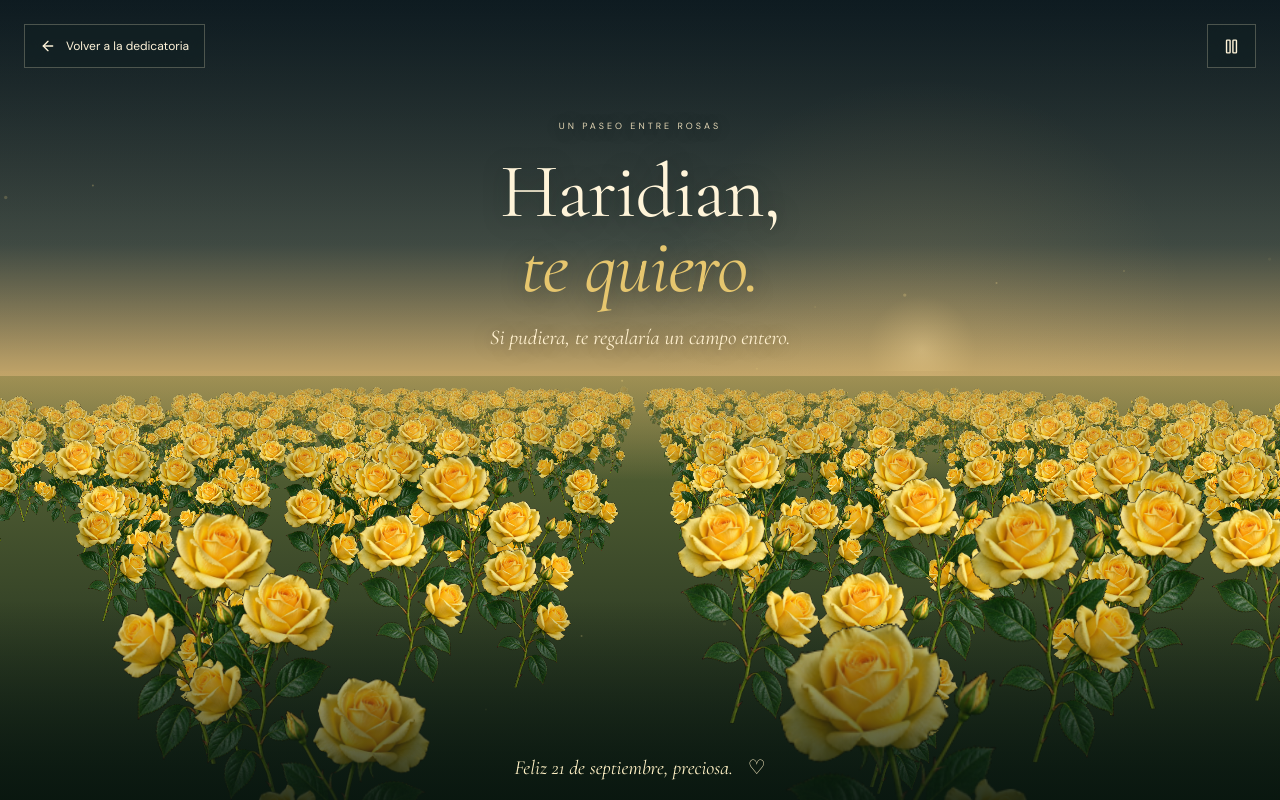
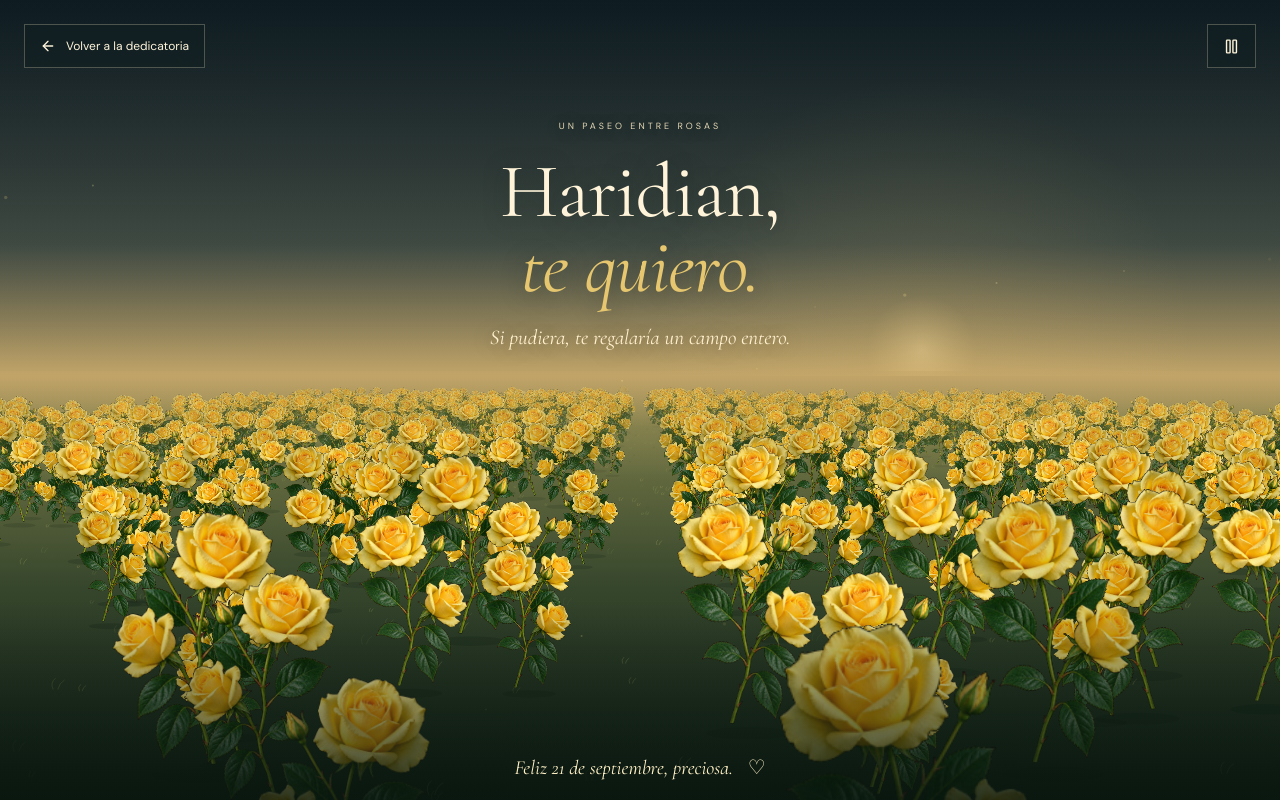
Before and after one commit to vornicx/21septiembre, a React (Vite) app: page / in a window 1280 px wide. Both pictures are taken after a click on the button "Entrar en tu jardín". Shown: the part 1909-2709 px from the top of the page. Built offline with nearby package versions, Linux system fonts and the light colour scheme.

Commit message:
Blend the meadow horizon and anchor roses with grass and ground shadows

```diff
--- a/src/FlowerUniverse.tsx
+++ b/src/FlowerUniverse.tsx
@@ -59,6 +59,7 @@ export default function FlowerUniverse({ onClose }: { onClose: () => void }) {
     plant.src='/art/rose-plant.webp';
     let seed=2109;const random=()=>{seed=(seed*16807)%2147483647;return(seed-1)/2147483646;};
     const flowers=Array.from({length:1400},(_,i)=>({kind:i%sprites.length,x:(random()<.5?-1:1)*(.24+random()*8),z:random()*26,size:.7+random()*.55,phase:random()*6.28}));
+    const grasses=Array.from({length:2400},()=>({x:(random()-.5)*17,z:random()*26,height:.4+random()*.8,shade:Math.floor(random()*4)}));
     let w=0,h=0,frame=0,last=0,lastDraw=0,time=position.current.time,travel=position.current.travel;
     const resize=()=>{w=el.clientWidth;h=el.clientHeight;const dpr=Math.min(devicePixelRatio||1,1.75);el.width=Math.round(w*dpr);el.height=Math.round(h*dpr);ctx.setTransform(dpr,0,0,dpr,0,0);draw();};
     function draw(){
@@ -66,8 +67,12 @@ export default function FlowerUniverse({ onClose }: { onClose: () => void }) {
       const horizon=h*.47;
       const sky=ctx.createLinearGradient(0,0,0,horizon);sky.addColorStop(0,'#111e23');sky.addColorStop(.65,'#465047');sky.addColorStop(1,'#c1a468');ctx.fillStyle=sky;ctx.fillRect(0,0,w,h);
       const sun=ctx.createRadialGradient(w*.72,horizon-26,0,w*.72,horizon-26,h*.34);sun.addColorStop(0,'#f7d89577');sun.addColorStop(.2,'#e7c37725');sun.addColorStop(1,'#e7c37700');ctx.fillStyle=sun;ctx.fillRect(0,0,w,h);
-      const ground=ctx.createLinearGradient(0,horizon,0,h);ground.addColorStop(0,'#868145');ground.addColorStop(.25,'#4d5a31');ground.addColorStop(1,'#132319');ctx.fillStyle=ground;ctx.fillRect(0,horizon,w,h-horizon);
+      const ground=ctx.createLinearGradient(0,horizon,0,h);ground.addColorStop(0,'#c1a468');ground.addColorStop(.12,'#747746');ground.addColorStop(.5,'#36462c');ground.addColorStop(1,'#132319');ctx.fillStyle=ground;ctx.fillRect(0,horizon,w,h-horizon);
       const depth=flowers.map(f=>({...f,d:.35+((f.z-travel)%26+26)%26})).sort((a,b)=>b.d-a.d);
+      // Fine ground cover travels with the roses, anchoring their stems in the meadow.
+      const grassColors=['#667245','#899052','#475e35','#a19b59'];
+      for(const g of grasses){const d=.35+((g.z-travel)%26+26)%26;const scale=1/d;const x=w/2+g.x*w*.8*scale;const y=horizon+h*1.15*scale;if(x<0||x>w||y>h+40)continue;const blade=Math.min(w,h)*.035*scale*g.height;ctx.globalAlpha=Math.min(.6,scale*5)*Math.min(1,(26.35-d)*2);ctx.strokeStyle=grassColors[g.shade];ctx.lineWidth=Math.max(.55,scale*1.2);ctx.beginPath();ctx.moveTo(x-blade*.4,y);ctx.quadraticCurveTo(x-blade*.7,y-blade*.6,x-blade*.2,y-blade);ctx.moveTo(x,y);ctx.quadraticCurveTo(x+blade*.15,y-blade*.6,x+blade*.6,y-blade*.85);ctx.stroke();}
+      for(const f of depth){const scale=1/f.d;const x=w/2+f.x*w*.8*scale;const y=horizon+h*1.15*scale;const size=Math.min(w,h)*.46*scale*f.size;if(x < -size||x>w+size||y>h+size)continue;ctx.globalAlpha=Math.min(.2,scale*.8);ctx.fillStyle='#0b1910';ctx.beginPath();ctx.ellipse(x,y-size*.07,size*.25,size*.035,0,0,Math.PI*2);ctx.fill();}
       for(const f of depth){const scale=1/f.d;const x=w/2+f.x*w*.8*scale;const y=horizon+h*1.15*scale;const size=Math.min(w,h)*.46*scale*f.size;if(x < -size||x>w+size)continue;ctx.globalAlpha=Math.min(1,.42+scale*4)*Math.min(1,(26.35-f.d)*2);const sway=paused?0:Math.sin(time*.7+f.phase)*size*.035;ctx.drawImage(sprites[f.kind],x-size/2+sway,y-size*1.5,size,size*1.5);}
       ctx.globalAlpha=1;
       canvas.current?.setAttribute("data-distance",travel.toFixed(3));
```
